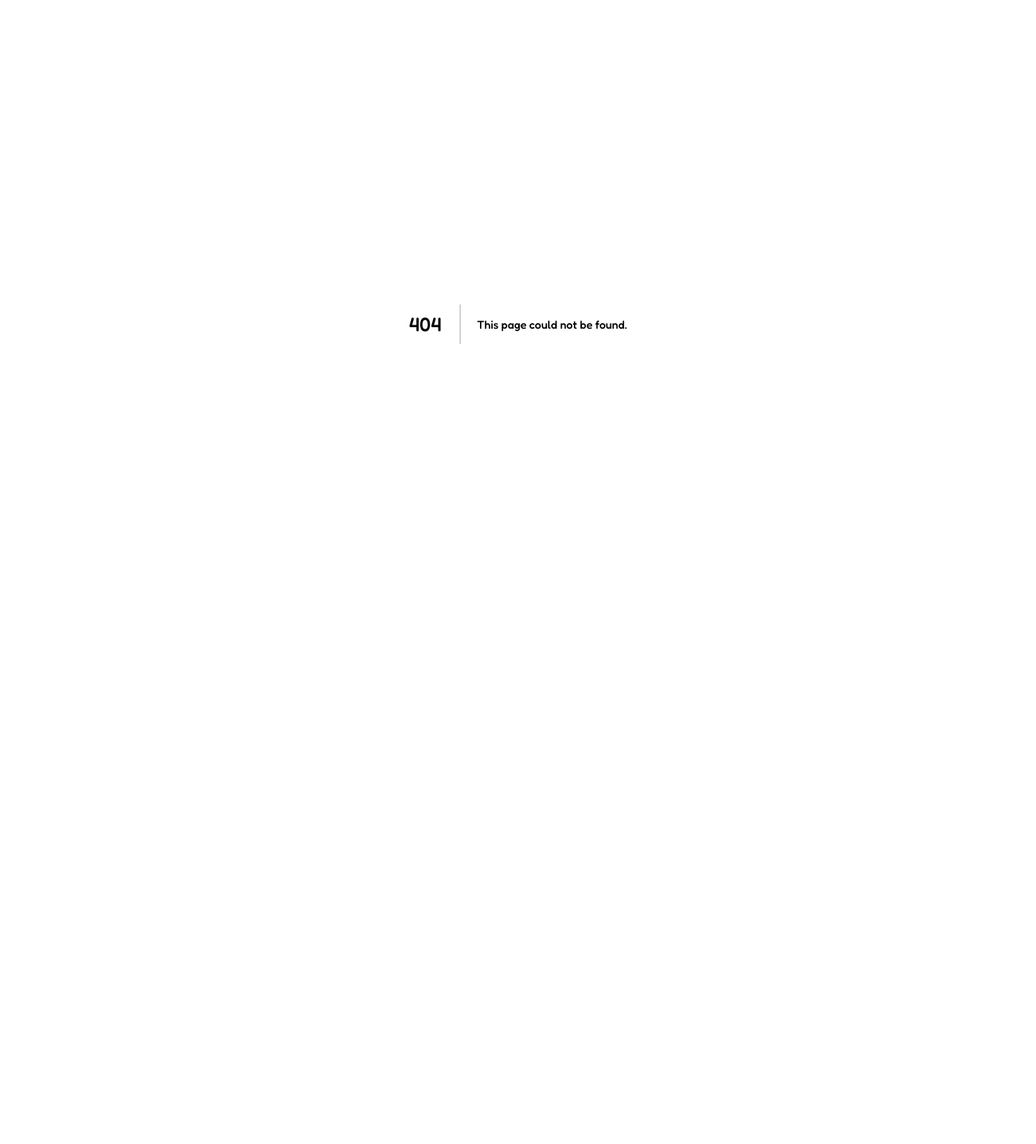
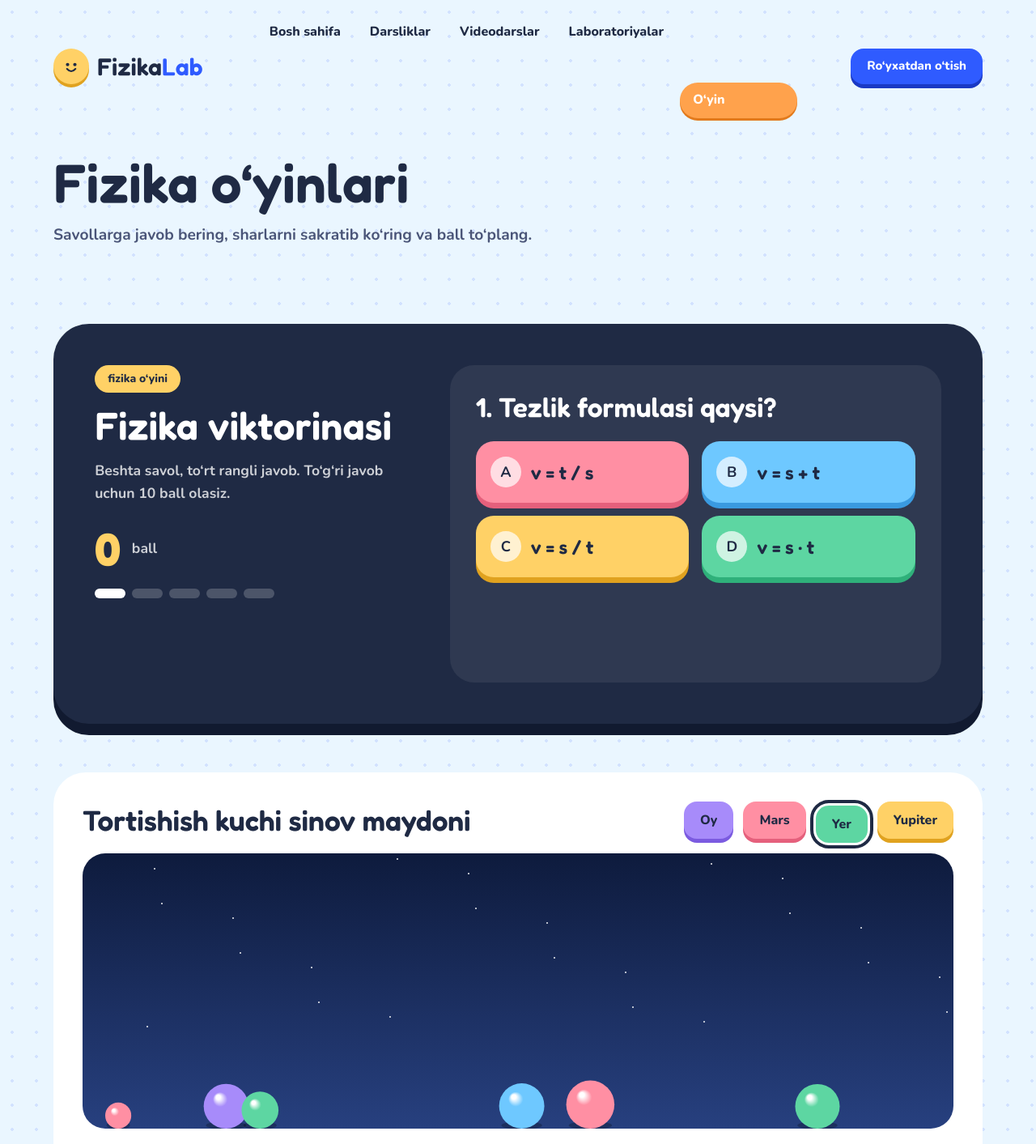
Before and after one commit to samiyevasitora2005-lgtm/fizikalab, a Next.js app: page /oyin in a window 1280 px wide. Before the commit this address had no page. Shown: the top 1413 px of the page at 81% size. Before the commit the page ends 800 px from the top, so only its background shows below. Built offline with nearby package versions, Linux system fonts and the light colour scheme.

Commit message:
Create page.tsx

```diff
--- /dev/null
+++ b/app/oyin/page.tsx
@@ -0,0 +1,32 @@
+import type { Metadata } from "next";
+import Effects from "../components/Effects";
+import Quiz from "../components/Quiz";
+import Toy from "../components/Toy";
+import { Footer, Navbar } from "../components/Site";
+
+export const metadata: Metadata = {
+  title: "O‘yin",
+  description: "Fizika viktorinasi va tortishish kuchi sinov maydoni: o‘ynab o‘rganing.",
+};
+
+export default function OyinPage() {
+  return (
+    <>
+      <Effects />
+      <Navbar active="oyin" />
+      <main className="wrap">
+        <div className="page-hero">
+          <h1>Fizika o‘yinlari</h1>
+          <p>Savollarga javob bering, sharlarni sakratib ko‘ring va ball to‘plang.</p>
+        </div>
+        <div style={{ marginTop: 10 }}>
+          <Quiz />
+        </div>
+        <div className="sec" style={{ paddingBlock: "60px 0" }}>
+          <Toy />
+        </div>
+      </main>
+      <Footer />
+    </>
+  );
+}
```
